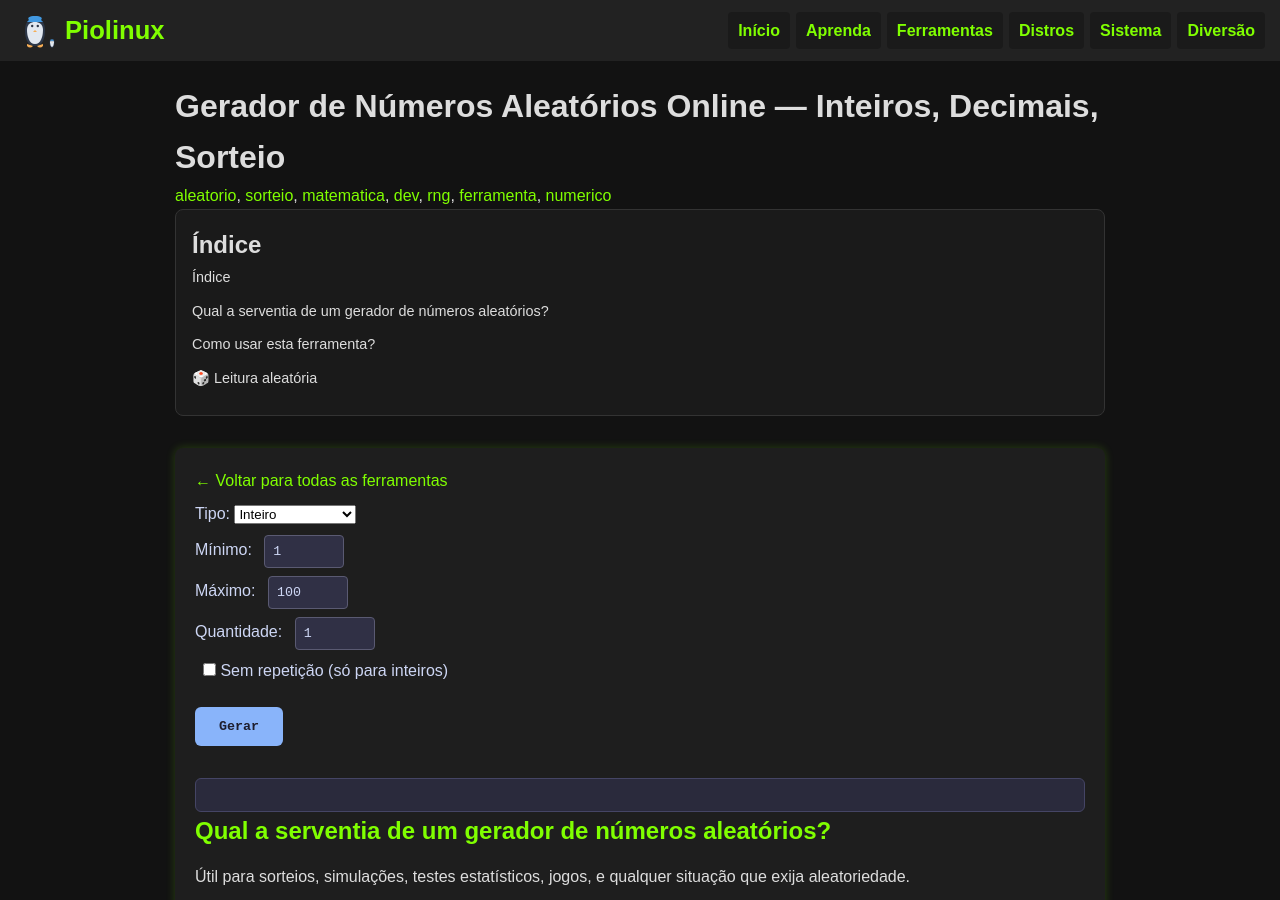
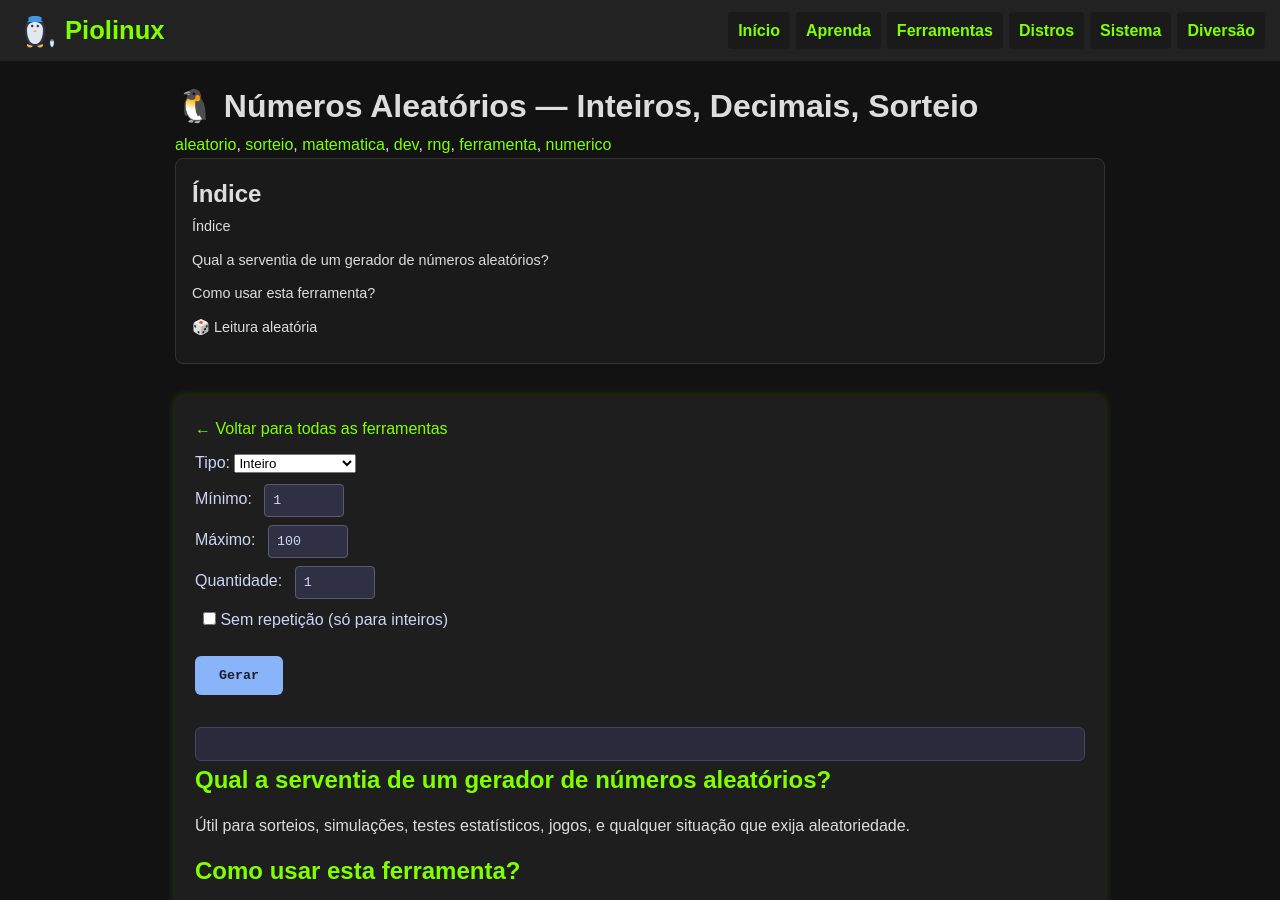
Before and after one commit to Piolinux/piolinux-site, a Jekyll site: the page built from _pages/tools/random-number-generator.html, in a window 1280 px wide and 900 px high. Built offline with Jekyll 4.4.1, drawn with Linux system fonts in a browser that asks for light colours.

Commit message:
Update random-number-generator.html

```diff
--- a/_pages/tools/random-number-generator.html
+++ b/_pages/tools/random-number-generator.html
@@ -1,12 +1,11 @@
 ---
 layout: manual-seo
-title_custom: "Gerador de Números Aleatórios Online — Inteiros, Decimais, Sorteio | Piolinux"
+title_custom: "🐧 Números Aleatórios — Inteiros, Decimais, Sorteio | Piolinux"
 description_custom: "Gere números aleatórios (inteiros ou decimais) em qualquer intervalo. Evite repetições. Ideal para sorteios, testes, jogos e matemática."
-title: "Gerador de Números Aleatórios Online — Inteiros, Decimais, Sorteio"
+title: "🐧 Números Aleatórios — Inteiros, Decimais, Sorteio"
 permalink: /ferramentas/random-number-generator/
 tags: [aleatorio, sorteio, matematica, dev, rng, ferramenta, numerico]
 ---
-
 
 
 {% include toc.html %}
```
